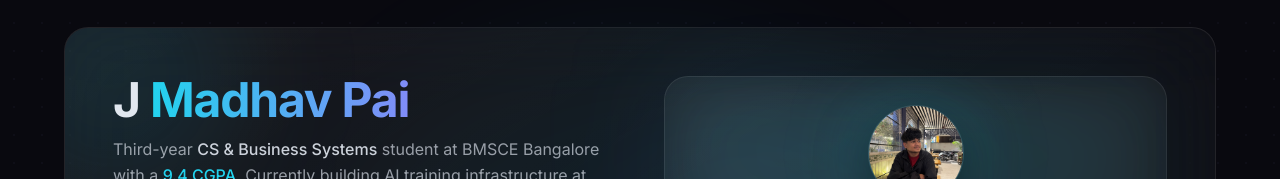
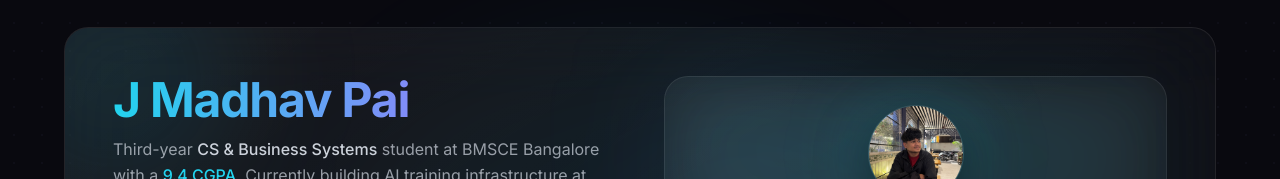
Before and after one commit to madhavpai09/Portfolio, a Next.js app: page / in a window 1280 px wide. Shown: the part 159-338 px from the top of the page. Built offline with nearby package versions, Linux system fonts and the light colour scheme.

Commit message:
final commit

```diff
--- a/src/components/ui/glassmorphism-portfolio-block-shadcnui.tsx
+++ b/src/components/ui/glassmorphism-portfolio-block-shadcnui.tsx
@@ -165,9 +165,8 @@ export function GlassmorphismPortfolioBlock() {
                   transition={{ duration: 0.5, delay: 0.25 }}
                   className="text-4xl font-bold tracking-tight text-foreground md:text-5xl"
                 >
-                  J{' '}
                   <span className="bg-gradient-to-r from-cyan-400 to-violet-400 bg-clip-text text-transparent">
-                    Madhav Pai
+                    J Madhav Pai
                   </span>
                 </motion.h1>
                 <motion.p
```
